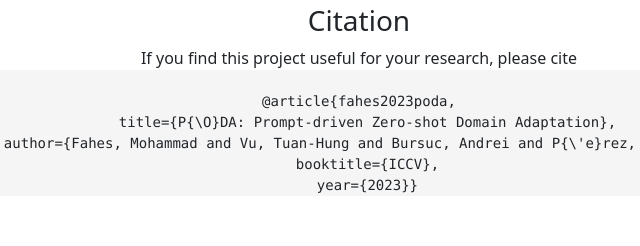
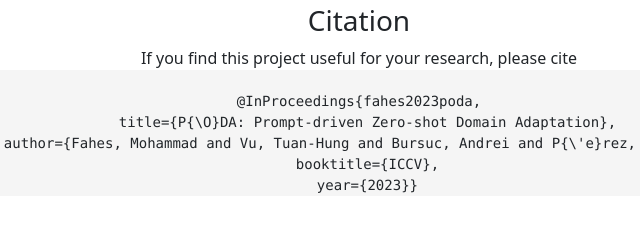
Before and after one commit to astra-vision/PODA, a plain HTML site: page index.html in a window 1280 px wide. Shown: the part 3450-3696 px from the top of the page, 281-921 px from the left. Drawn offline with nearby package versions, Linux system fonts and the light colour scheme.

Commit message:
update citation

```diff
--- a/index.html
+++ b/index.html
@@ -144,7 +144,7 @@
                         <div class="card-text" style="text-align: center;background-color: #f5f5f5;">     -->
 <pre class="col-md-8 mx-auto" style="text-align: center;background-color: #f5f5f5;">
 
-@article{fahes2023poda,
+@InProceedings{fahes2023poda,
   title={P{\O}DA: Prompt-driven Zero-shot Domain Adaptation},
   author={Fahes, Mohammad and Vu, Tuan-Hung and Bursuc, Andrei and P{\'e}rez, Patrick and de Charette, Raoul},
   booktitle={ICCV},
```
